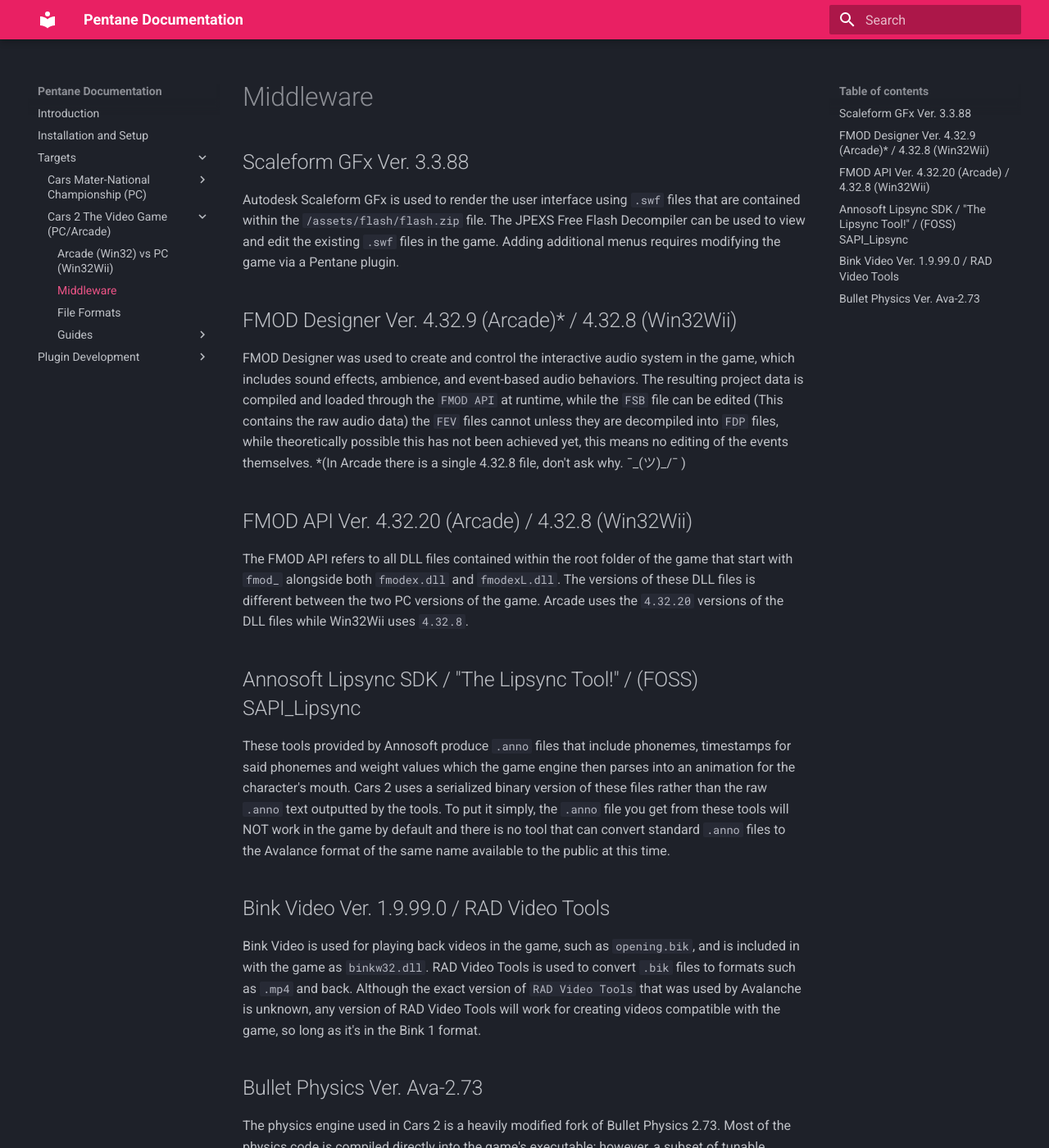
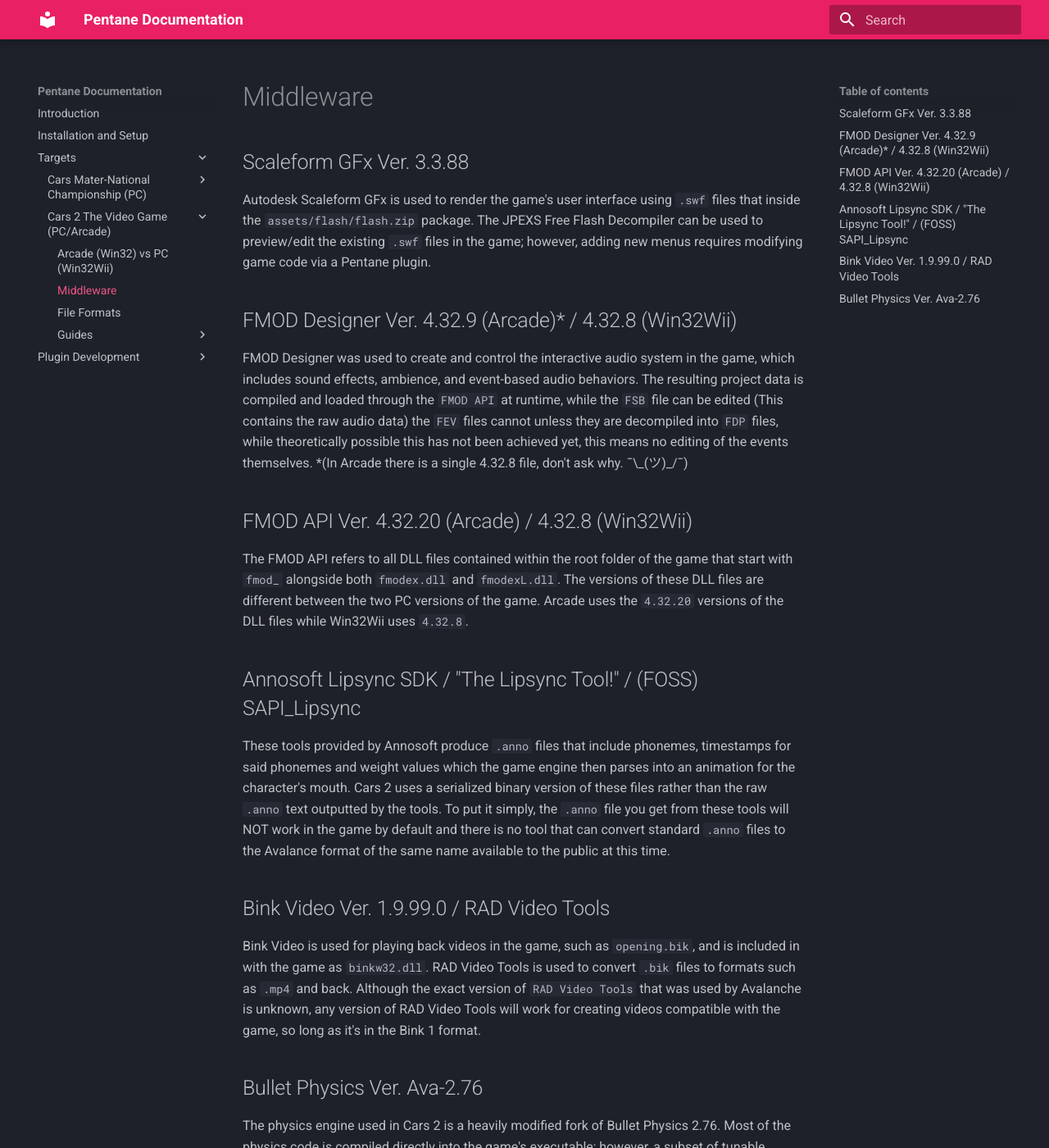
Before and after one commit to high-octane-dev/high-octane-dev.github.io, an MkDocs documentation site: the page built from docs/games/cars-2/middleware.md, in a window 1280 px wide and 1400 px high. Shown: the whole window at 82% size. Built offline with MkDocs 1.6.1 and Material for MkDocs 9.7.7, drawn with Linux system fonts in a browser that asks for light colours; some of the changed text lies outside the part shown.

Commit message:
chore: update middleware page

```diff
--- a/docs/games/cars-2/middleware.md
+++ b/docs/games/cars-2/middleware.md
@@ -1,13 +1,13 @@
 # Middleware
 
 ## Scaleform GFx Ver. 3.3.88
-Autodesk Scaleform GFx is used to render the user interface using `.swf` files that are contained within the `/assets/flash/flash.zip` file. The JPEXS Free Flash Decompiler can be used to view and edit the existing `.swf` files in the game. Adding additional menus requires modifying the game via a Pentane plugin.
+Autodesk Scaleform GFx is used to render the game's user interface using `.swf` files that inside the `assets/flash/flash.zip` package. The JPEXS Free Flash Decompiler can be used to preview/edit the existing `.swf` files in the game; however, adding new menus requires modifying game code via a Pentane plugin.
 
 ## FMOD Designer Ver. 4.32.9 (Arcade)* / 4.32.8 (Win32Wii)
-FMOD Designer was used to create and control the interactive audio system in the game, which includes sound effects, ambience, and event-based audio behaviors. The resulting project data is compiled and loaded through the `FMOD API` at runtime, while the `FSB` file can be edited (This contains the raw audio data) the `FEV` files cannot unless they are decompiled into `FDP` files, while theoretically possible this has not been achieved yet, this means no editing of the events themselves. *(In Arcade there is a single 4.32.8 file, don't ask why. ¯\_(ツ)_/¯ )
+FMOD Designer was used to create and control the interactive audio system in the game, which includes sound effects, ambience, and event-based audio behaviors. The resulting project data is compiled and loaded through the `FMOD API` at runtime, while the `FSB` file can be edited (This contains the raw audio data) the `FEV` files cannot unless they are decompiled into `FDP` files, while theoretically possible this has not been achieved yet, this means no editing of the events themselves. *(In Arcade there is a single 4.32.8 file, don't ask why. ¯\\\_(ツ)\_/¯)
 
 ## FMOD API Ver. 4.32.20 (Arcade) / 4.32.8 (Win32Wii)
-The FMOD API refers to all DLL files contained within the root folder of the game that start with `fmod_` alongside both `fmodex.dll` and `fmodexL.dll`. The versions of these DLL files is different between the two PC versions of the game. Arcade uses the `4.32.20` versions of the DLL files while Win32Wii uses `4.32.8 `.
+The FMOD API refers to all DLL files contained within the root folder of the game that start with `fmod_` alongside both `fmodex.dll` and `fmodexL.dll`. The versions of these DLL files are different between the two PC versions of the game. Arcade uses the `4.32.20` versions of the DLL files while Win32Wii uses `4.32.8`.
 
 ## Annosoft Lipsync SDK / "The Lipsync Tool!" / (FOSS) SAPI_Lipsync
 These tools provided by Annosoft produce `.anno` files that include phonemes, timestamps for said phonemes and weight values which the game engine then parses into an animation for the character's mouth. Cars 2 uses a serialized binary version of these files rather than the raw `.anno` text outputted by the tools. To put it simply, the `.anno` file you get from these tools will NOT work in the game by default and there is no tool that can convert standard `.anno` files to the Avalance format of the same name available to the public at this time.
@@ -15,5 +15,5 @@
 ## Bink Video Ver. 1.9.99.0 / RAD Video Tools
 Bink Video is used for playing back videos in the game, such as `opening.bik`, and is included in with the game as `binkw32.dll`. RAD Video Tools is used to convert `.bik` files to formats such as `.mp4` and back. Although the exact version of `RAD Video Tools` that was used by Avalanche is unknown, any version of RAD Video Tools will work for creating videos compatible with the game, so long as it's in the Bink 1 format.
 
-## Bullet Physics Ver. Ava-2.73
-The physics engine used in Cars 2 is a heavily modified fork of Bullet Physics 2.73. Most of the physics code is compiled directly into the game's executable; however, a subset of tunable parameters is exposed through the `all.values.aurora` file located inside the `assets/startup.zip`.
+## Bullet Physics Ver. Ava-2.76
+The physics engine used in Cars 2 is a heavily modified fork of Bullet Physics 2.76. Most of the physics code is compiled directly into the game's executable; however, a subset of tunable parameters is exposed through the `all.values.aurora` file located inside the `assets/startup.zip`.
```
